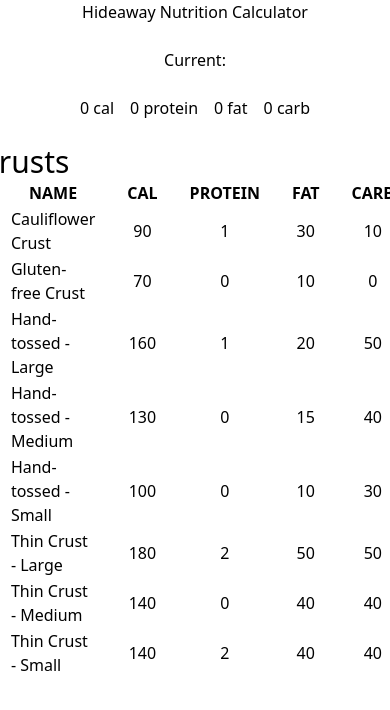
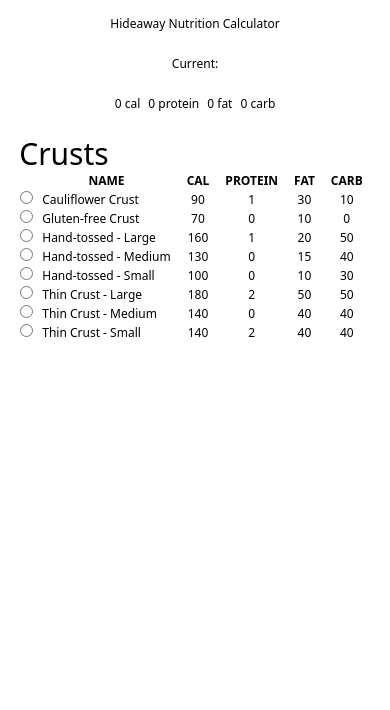
Before and after one commit to dalyn-lambert/Hideaway-Nutrition-Calculator, a Next.js app: page / in a window 390 px wide. Shown: the top 710 px of the page. Built offline with nearby package versions, Linux system fonts and the light colour scheme.

Commit message:
[chore] resize text for mobile for now

```diff
--- a/src/app/page.tsx
+++ b/src/app/page.tsx
@@ -8,10 +8,10 @@
   const { crusts, sauces } = data;
 
   return (
-    <main className='flex min-h-screen flex-col gap-6 items-center phone:text-base desktop:text-2xl'>
+    <main className='flex min-h-screen flex-col gap-6 items-center text-xs p-4'>
       <div>Hideaway Nutrition Calculator</div>
       <div>Current: {item}</div>
-      <div className='flex flex-row gap-4'>
+      <div className='flex flex-row gap-2'>
         <span>{macros.cal} cal</span>
         <span>{macros.protein} protein</span>
         <span>{macros.fat} fat</span>
@@ -23,11 +23,11 @@
           <thead className='uppercase'>
             <tr>
               <th></th>
-              <th className='px-4'>Name</th>
-              <th className='px-4'>Cal</th>
-              <th className='px-4'>Protein</th>
-              <th className='px-4'>Fat</th>
-              <th className='px-4'>Carb</th>
+              <th className='px-2'>Name</th>
+              <th className='px-2'>Cal</th>
+              <th className='px-2'>Protein</th>
+              <th className='px-2'>Fat</th>
+              <th className='px-2'>Carb</th>
             </tr>
           </thead>
           <tbody>
@@ -50,11 +50,11 @@
                     }}
                   />
                 </td>
-                <td className='px-4'>{crust.name}</td>
-                <td className='px-4 text-center'>{crust.calories}</td>
-                <td className='px-4 text-center'>{crust.protein}</td>
-                <td className='px-4 text-center'>{crust.total_fat}</td>
-                <td className='px-4 text-center'>{crust.total_carbohydrates}</td>
+                <td className='px-2'>{crust.name}</td>
+                <td className='px-2 text-center'>{crust.calories}</td>
+                <td className='px-2 text-center'>{crust.protein}</td>
+                <td className='px-2 text-center'>{crust.total_fat}</td>
+                <td className='px-2 text-center'>{crust.total_carbohydrates}</td>
               </tr>
             ))}
           </tbody>
```
